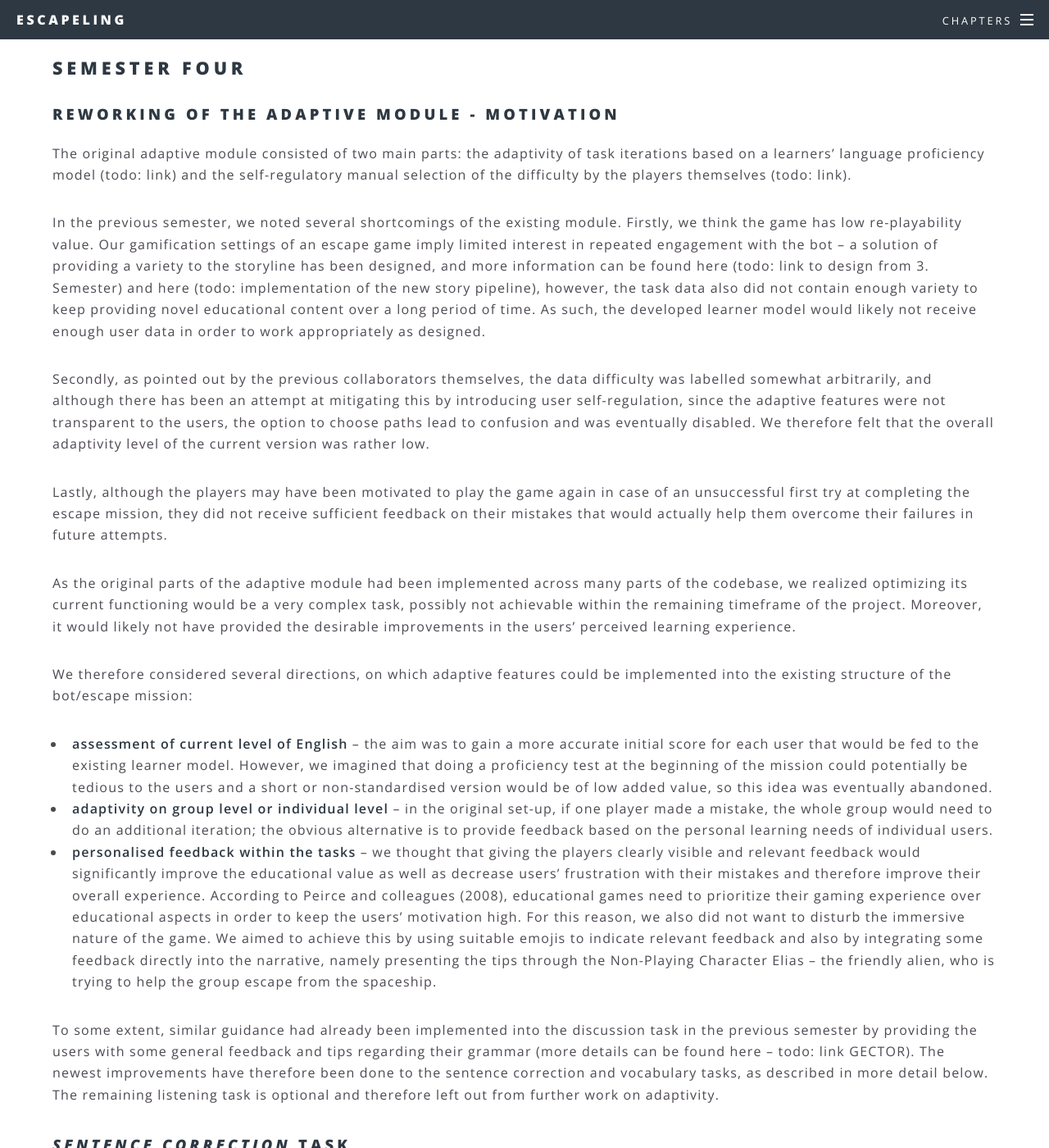
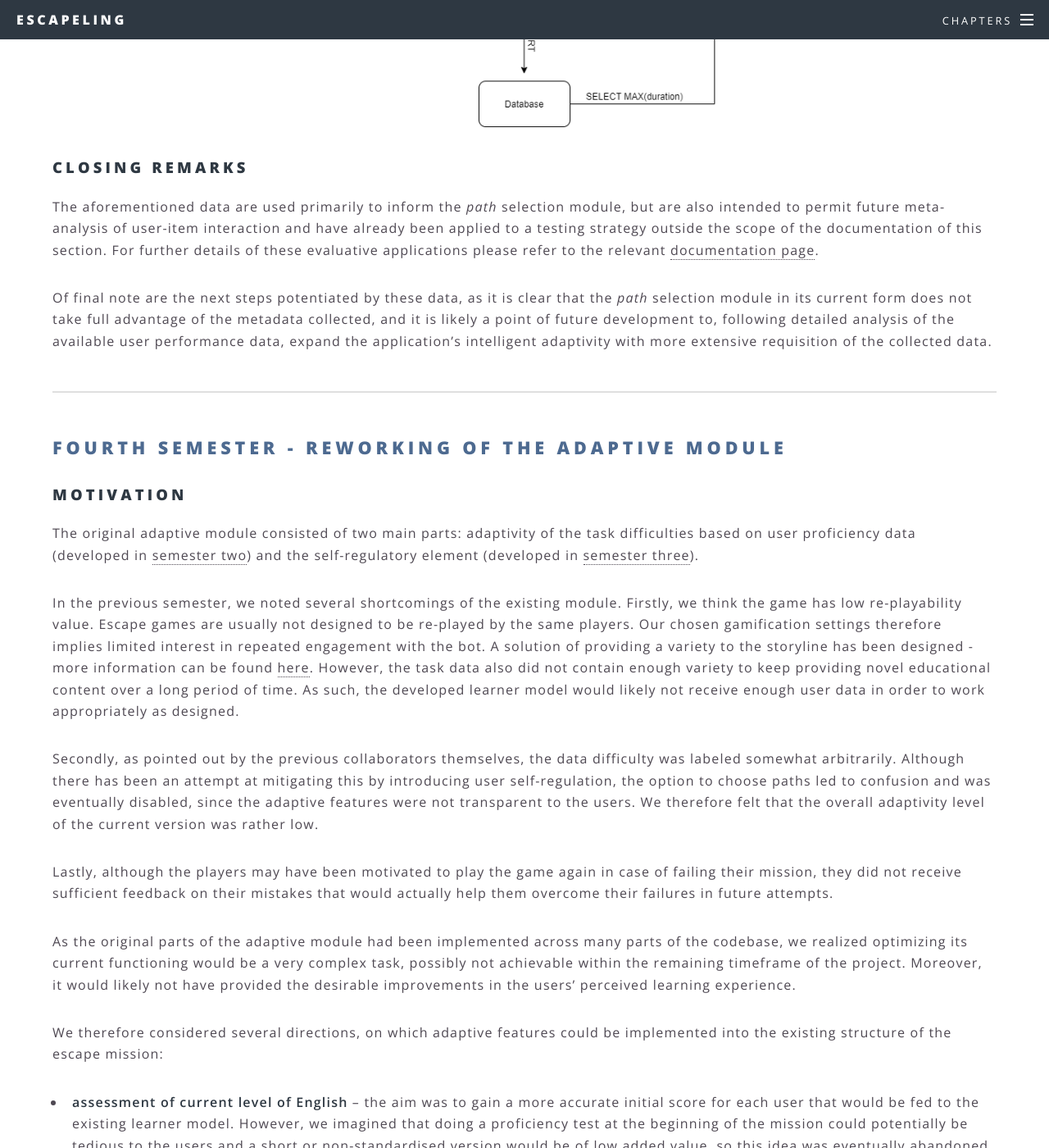
Before and after one commit to ALLUOS/ALLUOS.github.io, a Jekyll site: the page built from _posts/2021-02-03-adaptive.md, in a window 1280 px wide and 1400 px high, scrolled down 5621 px. Shown: the whole window at 82% size. Built offline with Jekyll 4.4.1, drawn with Linux system fonts in a browser that asks for light colours; some of the changed text lies outside the part shown.

Commit message:
implemented feedback
added table of contents, refs, updated links, fixed language

```diff
--- a/_posts/2021-02-03-adaptive.md
+++ b/_posts/2021-02-03-adaptive.md
@@ -8,18 +8,47 @@
    tag: \#path
  - title: Data Collection
    tag: \#data
+ - title: Third Semester
+   tag: \#third
+ - title: Fourth Semester
+   tag: \#fourth
 description: Learn more about the application's adaptive module.
 image: pic06.jpg
 ---
 
 <div id="overview"></div>
+
 ## Overview
+
 The adaptive module is the application’s component which provides individual users and, by extension, groups, with content which is attuned to their previous performance. Adaptivity in educational applications contributes to the uniqueness of the users’ learning experience, facilitates their learning process, and improves the learner satisfaction (Martin et al., 2020). Since our app is designed for interaction of learners in groups, the individual learning abilities of the users may differ, so keeping the tasks at the appropriate level for everyone is an especially challenging but important task. For the newest version of the adaptive features, you can follow this link (todo: add link to the fourth semester section) to the relevant sections.
+
+
+## Contents
+
+<span class = "content-overview"><a href = "#third">Third Semester</a></span>
+
+1. Adaptive modules problems
+2. A paradigm shift to player self-regulation
+3. The *path* features
+4. Adaptive data
+5. Closing remarks
+
+<span class = "content-overview"><a href = "#fourth">Fourth Semester</a></span>
+
+1. Motivation
+2. Sentence correction task
+3. Vocabulary guessing task
+4. Possible extensions and improvements
 
 ------
 
+<!-- Semester Three -->
+
+<div id="third"></div>
+
+<h2><span class="section">Third semester - Adaptive module weaknesses led to player self-regulation approach</span></h2>
+
 <div id="path"></div>
-## Semester Three - Adaptive module weaknesses led to player self-regulation approach
 
 ### The missing scientific backing and unclear justification are the adaptive modules problems.
 
@@ -75,9 +104,8 @@
 
 Finally, an item out of the chosen category with the calculated difficulty is randomly selected out of the database.
 
-***
+<div id="data"></div>
 
-<div id="data"></div>
 ## Adaptive Data
 
 To support the above-described *path* selection functionality and to select *paths* more-intelligently we needed additional user performance data.
@@ -100,29 +128,33 @@
 
 Of final note are the next steps potentiated by these data, as it is clear that the *path* selection module in its current form does not take full advantage of the metadata collected, and it is likely a point of future development to, following detailed analysis of the available user performance data, expand the application's intelligent adaptivity with more extensive requisition of the collected data.
 
+<hr />
 
-## Semester four
+<!-- Semester Four -->
 
-### Reworking of the adaptive module - motivation
+<div id="fourth"></div>
 
-The original adaptive module consisted of two main parts: the adaptivity of task iterations based on a learners’ language proficiency model (todo: link) and the self-regulatory manual selection of the difficulty by the players themselves (todo: link).
+<h2><span class="section">Fourth semester - Reworking of the adaptive module</span></h2>
 
-In the previous semester, we noted several shortcomings of the existing module. Firstly, we think the game has low re-playability value. Our gamification settings of an escape game imply limited interest in repeated engagement with the bot – a solution of providing a variety to the storyline has been designed, and more information can be found here (todo: link to design from 3. Semester) and here (todo: implementation of the new story pipeline), however, the task data also did not contain enough variety to keep providing novel educational content over a long period of time. As such, the developed learner model would likely not receive enough user data in order to work appropriately as designed.
+### Motivation
 
-Secondly, as pointed out by the previous collaborators themselves, the data difficulty was labelled somewhat arbitrarily, and although there has been an attempt at mitigating this by introducing user self-regulation, since the adaptive features were not transparent to the users, the option to choose paths lead to confusion and was eventually disabled. We therefore felt that the overall adaptivity level of the current version was rather low.
+The original adaptive module consisted of two main parts: adaptivity of the task difficulties based on user proficiency data (developed in [semester two]({{ "" | absolute_url }}/2021/04/02/implementation.html#adaptive)) and the self-regulatory element (developed in [semester three]({{ "" | absolute_url }}/2021/02/03/adaptive.html#third)).
 
-Lastly, although the players may have been motivated to play the game again in case of an unsuccessful first try at completing the escape mission, they did not receive sufficient feedback on their mistakes that would actually help them overcome their failures in future attempts.
+In the previous semester, we noted several shortcomings of the existing module. Firstly, we think the game has low re-playability value. Escape games are usually not designed to be re-played by the same players. Our chosen gamification settings therefore implies limited interest in repeated engagement with the bot. A solution of providing a variety to the storyline has been designed - more information can be found [here]({{ "" | absolute_url }}/2021/01/03/storytelling.html#story_pipeline). However, the task data also did not contain enough variety to keep providing novel educational content over a long period of time. As such, the developed learner model would likely not receive enough user data in order to work appropriately as designed.
+
+Secondly, as pointed out by the previous collaborators themselves, the data difficulty was labeled somewhat arbitrarily. Although there has been an attempt at mitigating this by introducing user self-regulation, the option to choose paths led to confusion and was eventually disabled, since the adaptive features were not transparent to the users. We therefore felt that the overall adaptivity level of the current version was rather low.
+
+Lastly, although the players may have been motivated to play the game again in case of failing their mission, they did not receive sufficient feedback on their mistakes that would actually help them overcome their failures in future attempts.
 
 
 As the original parts of the adaptive module had been implemented across many parts of the codebase, we realized optimizing its current functioning would be a very complex task, possibly not achievable within the remaining timeframe of the project. Moreover, it would likely not have provided the desirable improvements in the users’ perceived learning experience.
 
-We therefore considered several directions, on which adaptive features could be implemented into the existing structure of the bot/escape mission:
+We therefore considered several directions, on which adaptive features could be implemented into the existing structure of the escape mission:
 -   **assessment of current level of English** – the aim was to gain a more accurate initial score for each user that would be fed to the existing learner model. However, we imagined that doing a proficiency test at the beginning of the mission could potentially be tedious to the users and a short or non-standardised version would be of low added value, so this idea was eventually abandoned.
 -   **adaptivity on group level or individual level** – in the original set-up, if one player made a mistake, the whole group would need to do an additional iteration; the obvious alternative is to provide feedback based on the personal learning needs of individual users.
--   **personalised feedback within the tasks** – we thought that giving the players clearly visible and relevant feedback would significantly improve the educational value as well as decrease users’ frustration with their mistakes and therefore improve their overall experience. According to Peirce and colleagues (2008), educational games need to prioritize their gaming experience over educational aspects in order to keep the users’ motivation high. For this reason, we also did not want to disturb the immersive nature of the game. We aimed to achieve this by using suitable emojis to indicate relevant feedback and also by integrating some feedback directly into the narrative, namely presenting the tips through the Non-Playing Character Elias – the friendly alien, who is trying to help the group escape from the spaceship.
+-   **personalised feedback within the tasks** – we thought that giving the players clearly visible and relevant feedback would significantly improve the educational value as well as decrease users’ frustration with their mistakes, and therefore improve their overall experience. According to Peirce and colleagues (2008), educational games need to prioritize their gaming experience over educational aspects in order to keep the users’ motivation high. For this reason, we also did not want to disturb the immersive nature of the game. We aimed to achieve this by using suitable emojis to indicate relevant feedback and also by integrating some feedback directly into the narrative, namely presenting the tips through the Non-Playing Character Elias – the friendly alien, who is trying to help the group escape from the spaceship.
 
-
-To some extent, similar guidance had already been implemented into the discussion task in the previous semester by providing the users with some general feedback and tips regarding their grammar (more details can be found here – todo: link GECTOR). The newest improvements have therefore been done to the sentence correction and vocabulary tasks, as described in more detail below. The remaining listening task is optional and therefore left out from further work on adaptivity.
+To some extent, similar guidance had already been implemented into the discussion task in the [previous semester]({{ "" | absolute_url }}/2021/02/01/GEC.html) by providing the users with some general feedback and tips regarding their grammar. The latest improvements have therefore been applied to the sentence correction and vocabulary tasks, as described in more detail below. The remaining listening task is optional and therefore left out from further work on adaptivity.
 
 ### _Sentence correction_ task
 In sentence correction tasks, we have three subtasks for each sentence presented. Players have to be able to complete each of these subtasks. Only after completing each of these subtasks, it will be considered complete/passed.
```
